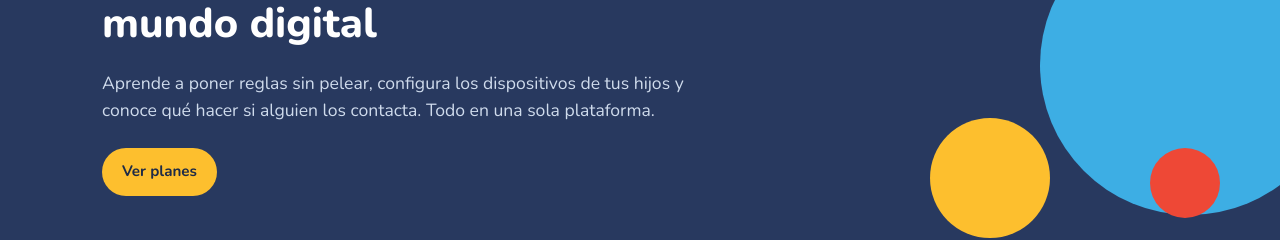
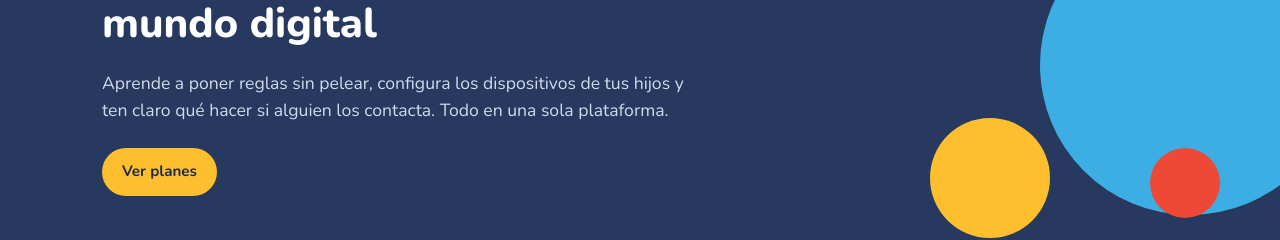
Before and after one commit to dnetmask/tecnofamilias-PLataformaWEB, a Next.js app: page / in a window 1280 px wide. Shown: the part 183-423 px from the top of the page. Built offline with nearby package versions, Linux system fonts and the light colour scheme; no server answers; the database is empty.

Commit message:
Inicio: "ten claro qué hacer" en el texto de la portada
Co-Authored-By: Claude Opus 5.5 <noreply@anthropic.com>
Claude-Session: https://claude.ai/code/session_01JxVJi4Df7ASvX5LojvY3R9

```diff
--- a/src/app/page.tsx
+++ b/src/app/page.tsx
@@ -73,7 +73,7 @@ export default async function Home() {
           <div className="hero-inner">
             <h1>Protege a tu familia en el mundo digital</h1>
             <p>
-              Aprende a poner reglas sin pelear, configura los dispositivos de tus hijos y conoce qué hacer si alguien
+              Aprende a poner reglas sin pelear, configura los dispositivos de tus hijos y ten claro qué hacer si alguien
               los contacta. Todo en una sola plataforma.
             </p>
             <div className="row" style={{ marginTop: 24 }}>
```
